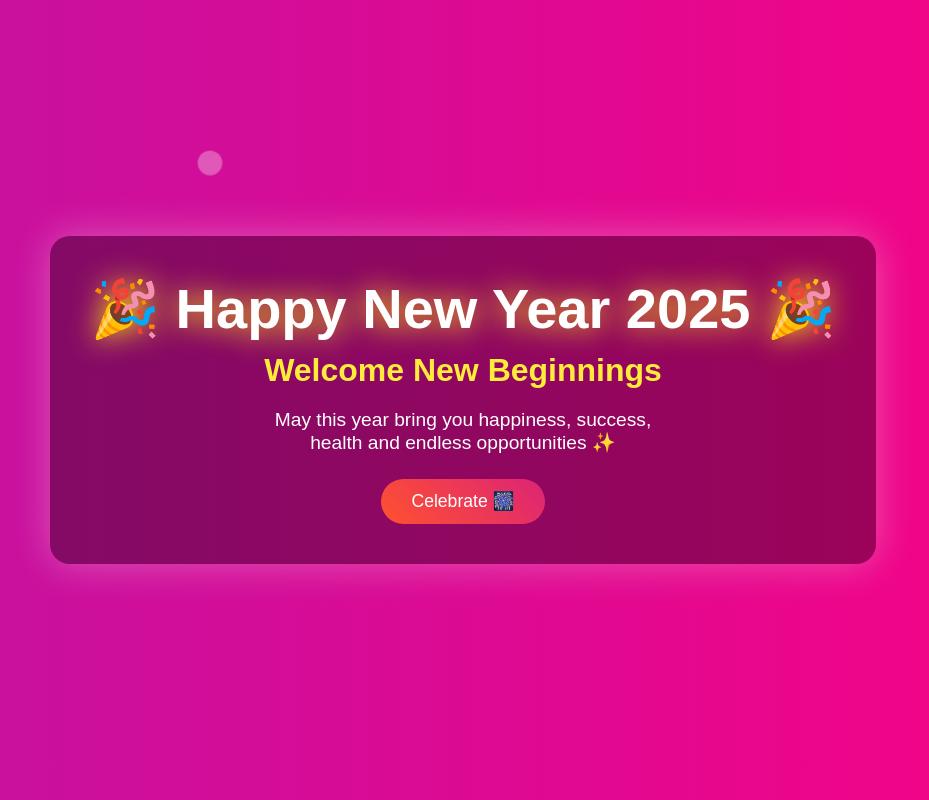
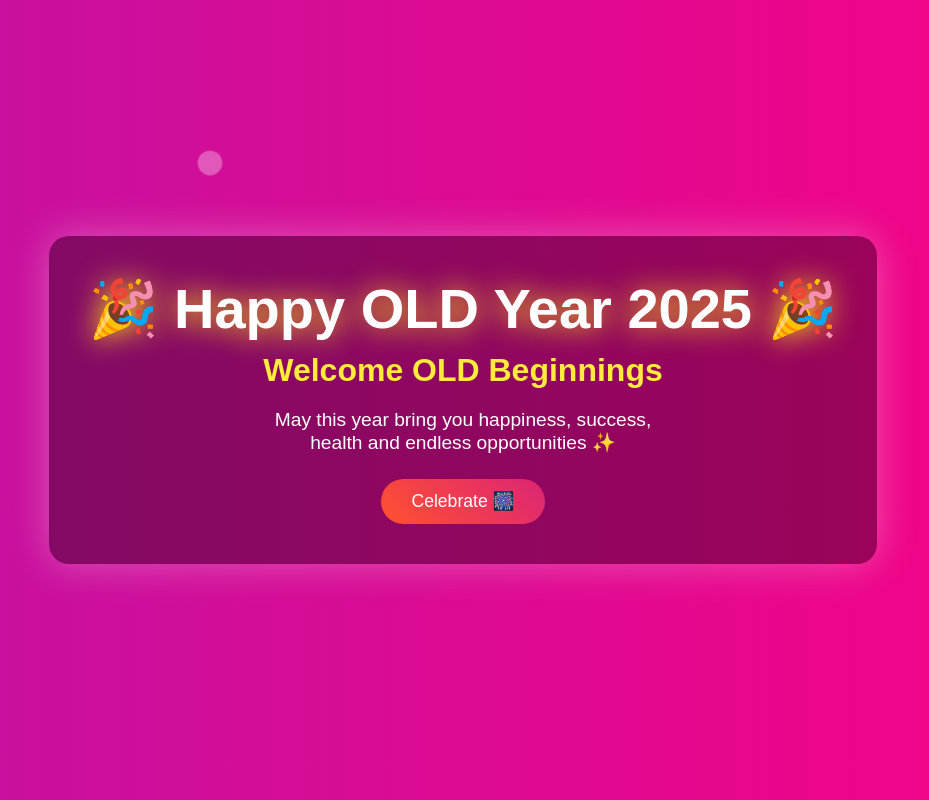
Before and after one commit to MdUmar7/S3GitHubActionHosting, a plain HTML site: page index.html in a window 1280 px wide. Shown: the whole page, without its empty margins (177-1106 px from the left). Drawn offline with Linux system fonts and the light colour scheme.

```diff
--- a/index.html
+++ b/index.html
@@ -3,7 +3,7 @@
 <head>
   <meta charset="UTF-8" />
   <meta name="viewport" content="width=device-width, initial-scale=1.0"/>
-  <title>Happy OLD Year 🎉</title>
+  <title>Happy New Year 🎉</title>
 
   <style>
     * {
@@ -119,8 +119,8 @@
 <body>
 
   <div class="container">
-    <h1>🎉 Happy New Year 2025 🎉</h1>
-    <h2>Welcome New Beginnings</h2>
+    <h1>🎉 Happy OLD Year 2025 🎉</h1>
+    <h2>Welcome OLD Beginnings</h2>
     <p>
       May this year bring you happiness, success,<br/>
       health and endless opportunities ✨
```
